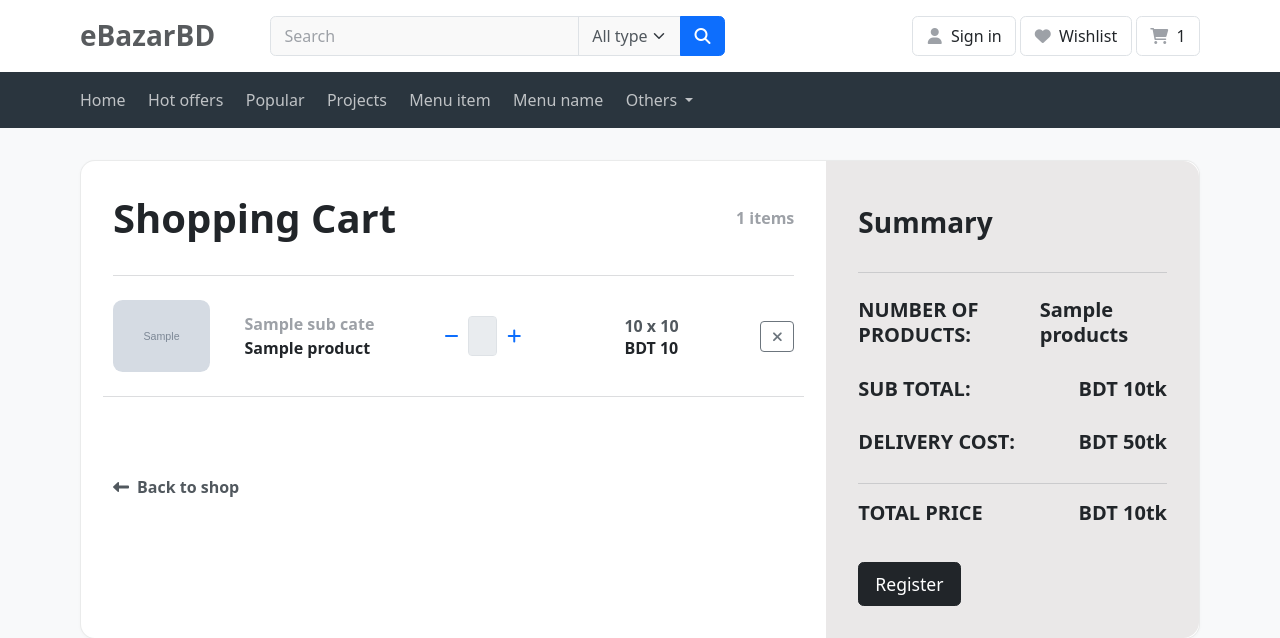
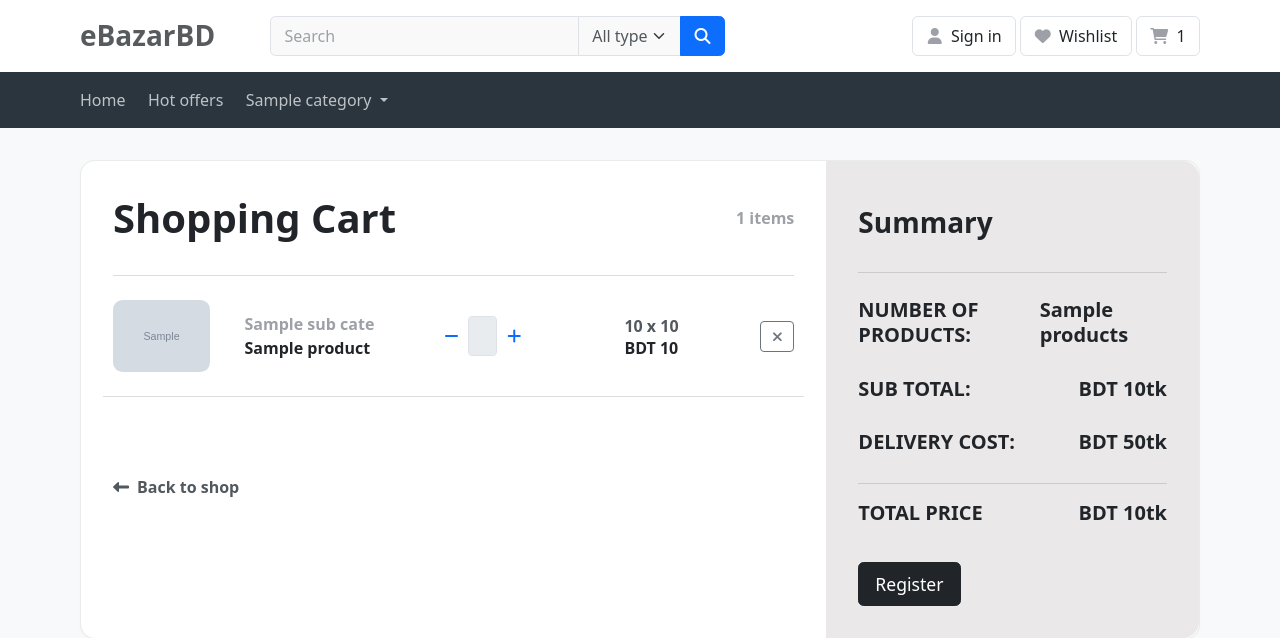
Before and after one commit to WazedKhan/eBazarBD, a Django app: template templates/cart/list.html in a window 1280 px wide. Shown: the top 638 px of the page. Run offline with Django 4.2, Linux system fonts and the light colour scheme; the template is opened without the code that fills it: most values are stand-ins (such as "Sample title", 1, 10 or a date in 2020); grey boxes marked "Sample" are stand-in pictures; some libraries are stand-ins or nearby versions.

Commit message:
category with sub category

```diff
--- a/templates/core/base.html
+++ b/templates/core/base.html
@@ -106,28 +106,21 @@
 					<li class="nav-item">
 						<a class="nav-link" href="#">Hot offers</a>
 					</li>
-					<li class="nav-item">
-						<a class="nav-link" href="#">Popular</a>
-					</li>
-					<li class="nav-item">
-						<a class="nav-link" href="#">Projects</a>
-					</li>
-					<li class="nav-item">
-						<a class="nav-link" href="#">Menu item</a>
-					</li>
-					<li class="nav-item">
-						<a class="nav-link" href="#">Menu name</a>
-					</li>
+
+					{% for category in categories %}
+
 					<li class="nav-item dropdown">
 						<a class="dropdown-toggle nav-link" href="#" data-bs-toggle="dropdown">
-							Others
+							{{ category.name }}
 						</a>
 						<ul class="dropdown-menu">
-							<li> <a class="dropdown-item" href="#">Submenu one </a> </li>
-							<li> <a class="dropdown-item" href="#">Submenu two</a> </li>
-							<li> <a class="dropdown-item" href="#">Submenu three</a> </li>
+							<li> <a class="dropdown-item" href="#"> All </a> </li>
+							{% for item in category.sub_category.all %}
+								<li> <a class="dropdown-item" href="#"> {{ item.name }} </a> </li>
+							{% endfor %}
 						</ul>
 					</li>
+					{% endfor %}
 				</ul>
 			</div> <!-- collapse end.// -->
 		</div> <!-- container end.// -->
```
Also changed, not shown: eBazar/settings.py (+18 -9 lines).
